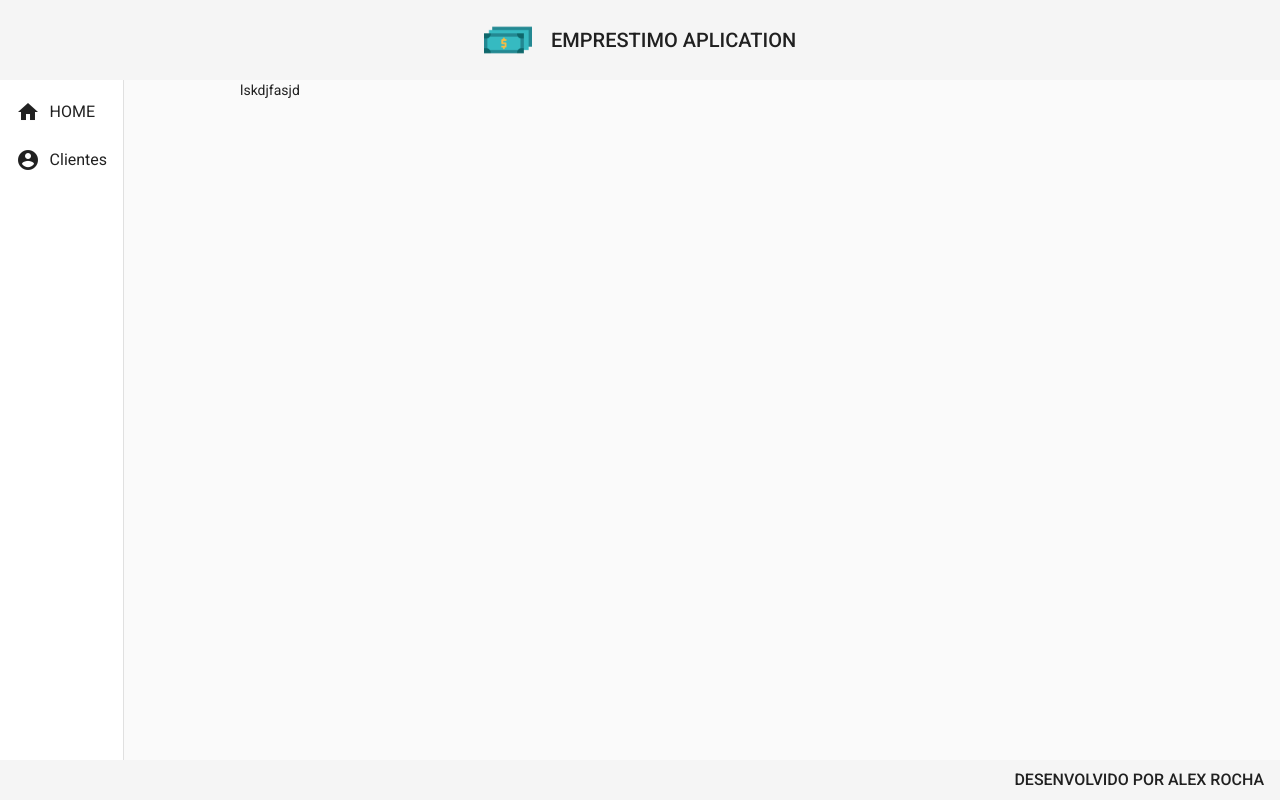
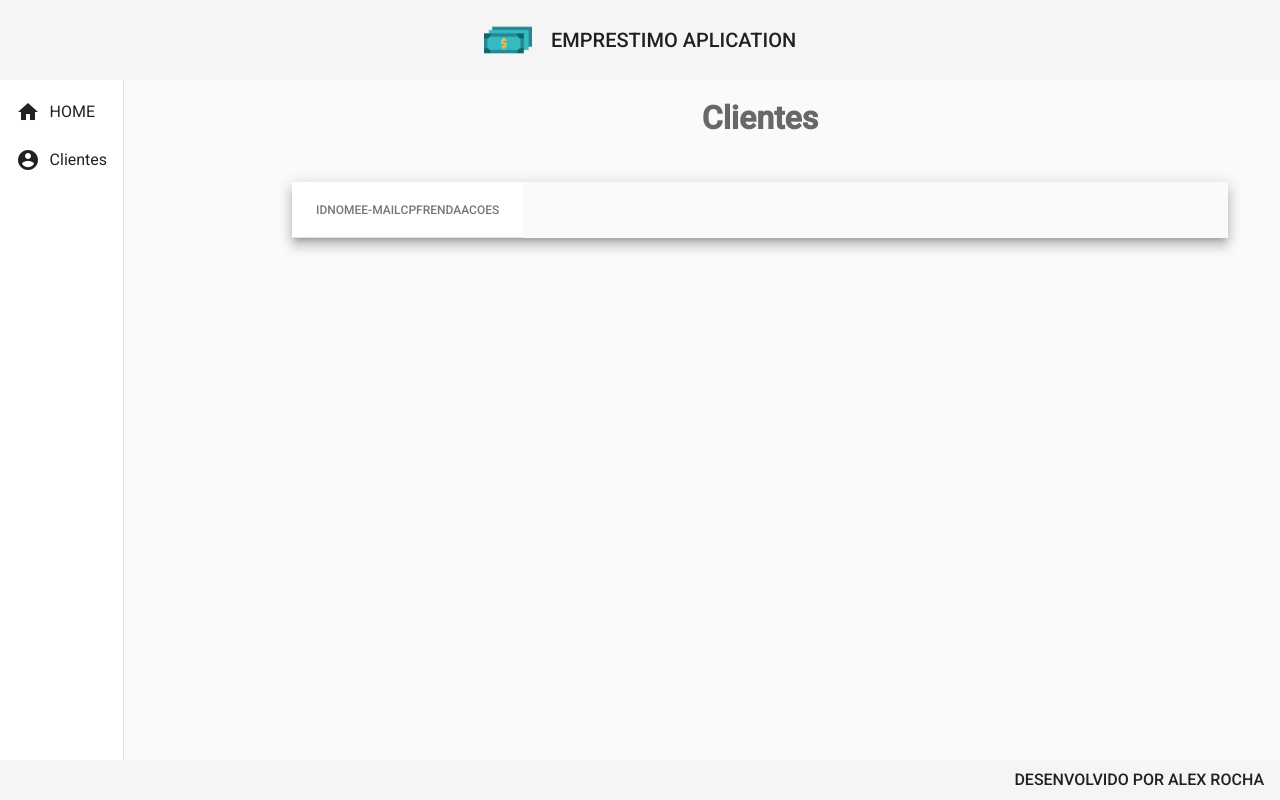
Before and after one commit to alexrochatsi/credito-front, an Angular app: page /clientes in a window 1280 px wide. Before the commit this address led to /. Built offline with nearby package versions, Linux system fonts and the light colour scheme.

Commit message:
Layout tabelas incluso

```diff
--- a/src/app/app-routing.module.ts
+++ b/src/app/app-routing.module.ts
@@ -1,7 +1,18 @@
 import { NgModule } from '@angular/core';
 import { RouterModule, Routes } from '@angular/router';
+import { ClienteReadComponent } from './components/views/cliente/cliente-read/cliente-read.component';
+import { HomeComponent } from './components/views/home/home.component';
 
-const routes: Routes = [];
+const routes: Routes = [
+  {
+    path: '',
+    component : HomeComponent
+  },
+  {
+    path: 'clientes',
+    component: ClienteReadComponent
+  }
+];
 
 @NgModule({
   imports: [RouterModule.forRoot(routes)],
--- a/src/app/components/template/nav/nav.component.html
+++ b/src/app/components/template/nav/nav.component.html
@@ -1,17 +1,17 @@
 <mat-sidenav-container class="container">
     <mat-sidenav mode="side" opened>
         <mat-nav-list>
-            <a mat-list-item>
+            <a routerLink="" mat-list-item>
                 <i class="material-icons">home</i>
                 HOME
             </a>
-            <a mat-list-item>
+            <a routerLink="/clientes" mat-list-item>
                 <i class="material-icons">account_circle</i>
                 Clientes
             </a>
         </mat-nav-list>
     </mat-sidenav>
     <mat-sidenav-content>
-        lskdjfasjd
+        <router-outlet></router-outlet>
     </mat-sidenav-content>
 </mat-sidenav-container>
--- /dev/null
+++ b/src/app/components/views/cliente/cliente-read/cliente-read.component.css
@@ -0,0 +1,15 @@
+.content {
+    width: 90%;
+    margin: 1.4rem auto auto auto;
+}
+
+.title {
+    text-align: center;
+    margin-bottom: 3rem;
+}
+
+.title h1 {
+    font-size: 2rem;
+    color: rgb(104, 104, 104);
+    font-weight: bold;
+}
--- /dev/null
+++ b/src/app/components/views/cliente/cliente-read/cliente-read.component.html
@@ -0,0 +1,48 @@
+<div class="content">
+    <div class="title">
+        <h1>Clientes</h1>
+    </div>
+
+    <div class="mat-elevation-z8 content-table">
+
+        <table class="table" mat-table>
+
+            <ng-container matColumnDef="id">
+                <th mat-header-cell *matHeaderCellDef> ID </th>
+                <td mat-cell *matCellDef="let element"> {{element.id}} </td>
+              </ng-container>
+
+              <ng-container matColumnDef="name">
+                <th mat-header-cell *matHeaderCellDef> NOME </th>
+                <td mat-cell *matCellDef="let element"> {{element.name}} </td>
+              </ng-container>
+
+
+              <ng-container matColumnDef="email">
+                <th mat-header-cell *matHeaderCellDef> E-MAIL </th>
+                <td mat-cell *matCellDef="let element"> {{element.email}} </td>
+              </ng-container>
+
+              <ng-container matColumnDef="cpf">
+                <th mat-header-cell *matHeaderCellDef> CPF </th>
+                <td mat-cell *matCellDef="let element"> {{element.cpf}} </td>
+              </ng-container>
+
+              <ng-container matColumnDef="renda">
+                <th mat-header-cell *matHeaderCellDef> RENDA </th>
+                <td mat-cell *matCellDef="let element"> {{element.renda}} </td>
+              </ng-container>
+
+              <ng-container matColumnDef="acoes">
+                <th mat-header-cell *matHeaderCellDef> ACOES </th>
+                <td mat-cell *matCellDef="let element"> {{element.acoes}} </td>
+              </ng-container>
+
+              <tr mat-header-row *matHeaderRowDef="displayedColumns"></tr>
+              <tr mat-row *matRowDef="let row; columns: displayedColumns;"></tr>
+
+        </table>
+
+    </div>
+
+</div>
--- /dev/null
+++ b/src/app/components/views/cliente/cliente-read/cliente-read.component.ts
@@ -0,0 +1,17 @@
+import { Component, OnInit } from '@angular/core';
+
+@Component({
+  selector: 'app-cliente-read',
+  templateUrl: './cliente-read.component.html',
+  styleUrls: ['./cliente-read.component.css']
+})
+export class ClienteReadComponent implements OnInit {
+
+  constructor() { }
+
+  ngOnInit(): void {
+  }
+
+  displayedColumns: string[] = ['id', 'name', 'email', 'cpf', 'renda', 'acoes'];
+
+}
--- /dev/null
+++ b/src/app/components/views/home/home.component.css
@@ -0,0 +1,4 @@
+.home {
+    width: 95%;
+    margin: 1rem auto;
+}
--- /dev/null
+++ b/src/app/components/views/home/home.component.html
@@ -0,0 +1,4 @@
+<mat-card class="home mat-elevation-z4">
+    <mat-card-title class="title">Bem vindo!</mat-card-title>
+    <mat-card-subtitle class="subtitle">Sistema CRUD Angula Spring Boot</mat-card-subtitle>
+</mat-card>
--- /dev/null
+++ b/src/app/components/views/home/home.component.ts
@@ -0,0 +1,15 @@
+import { Component, OnInit } from '@angular/core';
+
+@Component({
+  selector: 'app-home',
+  templateUrl: './home.component.html',
+  styleUrls: ['./home.component.css']
+})
+export class HomeComponent implements OnInit {
+
+  constructor() { }
+
+  ngOnInit(): void {
+  }
+
+}
```
Also changed, not shown: src/app/app.module.ts (+10 -5 lines).
